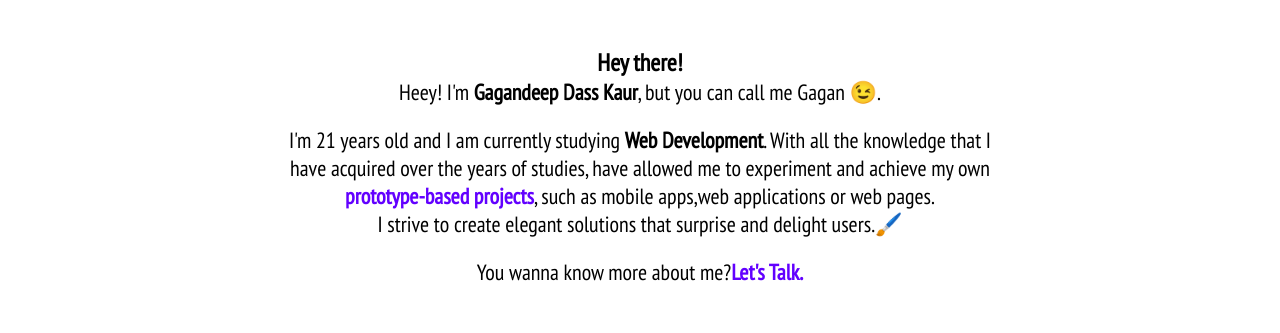
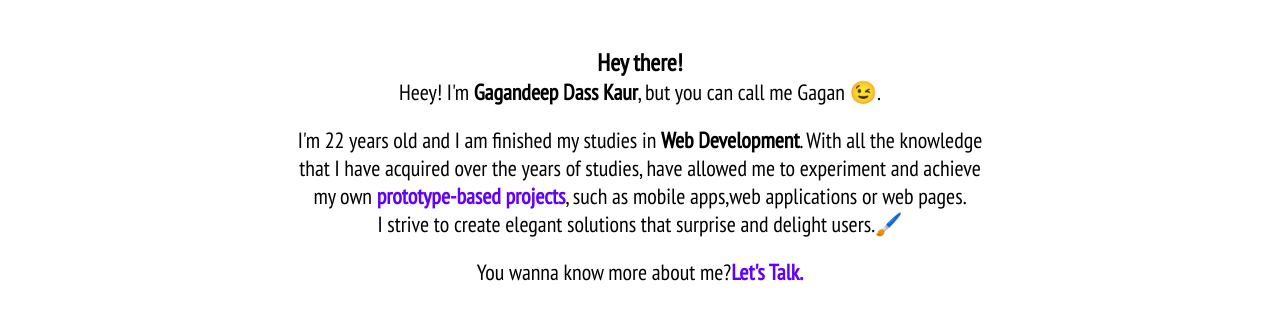
Before and after one commit to gagan-daka/portafolio, a plain HTML site: page html/about.html in a window 1280 px wide. Shown: the part 98-431 px from the top of the page. Drawn offline with Linux system fonts and the light colour scheme.

Commit message:
Update about.html

```diff
--- a/html/about.html
+++ b/html/about.html
@@ -51,7 +51,7 @@
     <div class="about-me">
         <h2>Hey there!</h2>
         <p>Heey! I'm <b>Gagandeep Dass Kaur</b>, but you can call me Gagan 😉.</p>
-        <p>I'm 21 years old and I am currently studying <b>Web Development</b>. With all the knowledge that I have acquired over the years of studies, have allowed me to experiment and achieve my own <span><a href="project.html">prototype-based projects</a></span>, such as mobile apps,web applications or web pages.</p>
+        <p>I'm 22 years old and I am finished my studies in <b>Web Development</b>. With all the knowledge that I have acquired over the years of studies, have allowed me to experiment and achieve my own <span><a href="project.html">prototype-based projects</a></span>, such as mobile apps,web applications or web pages.</p>
         <p>I strive to create elegant solutions that surprise and delight users.🖌️</p>
         <p>You wanna know more about me?<span><a href="contact.html">Let's Talk.</a></span></p>
     </div>
```
